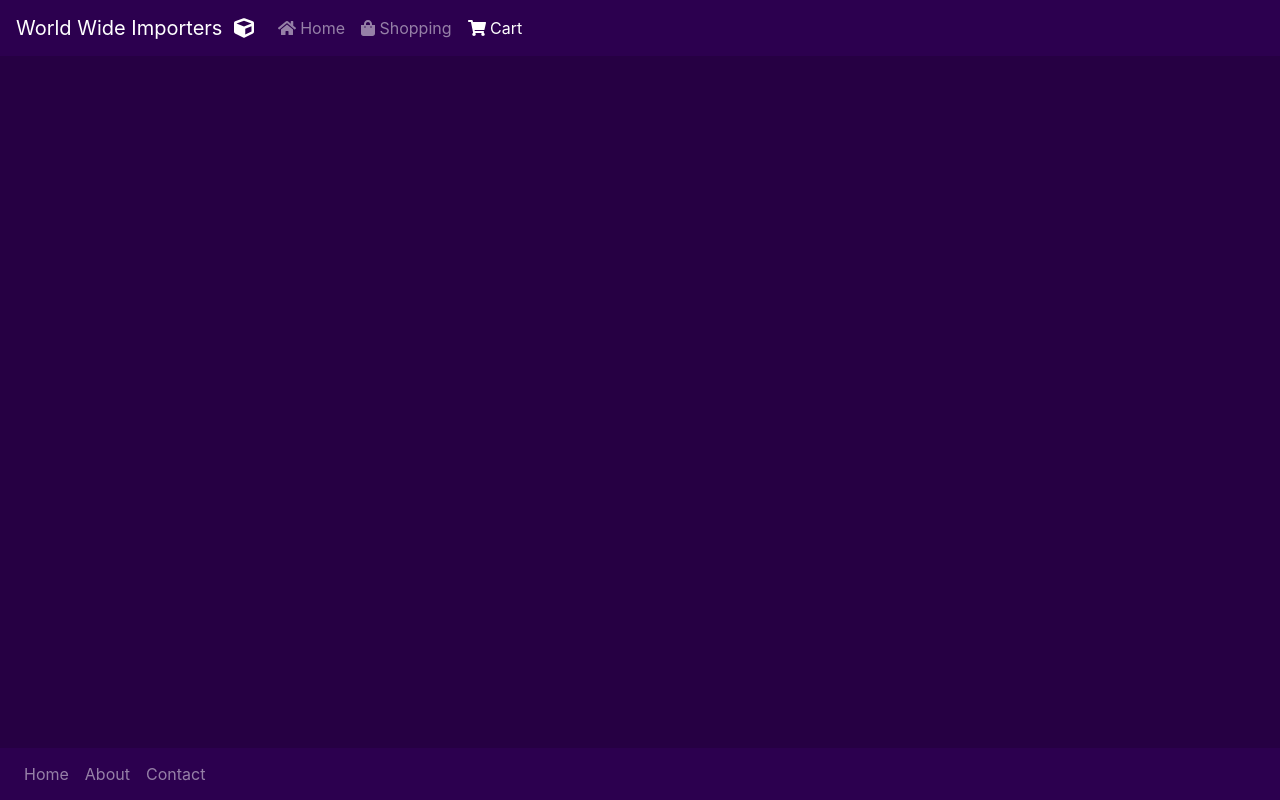
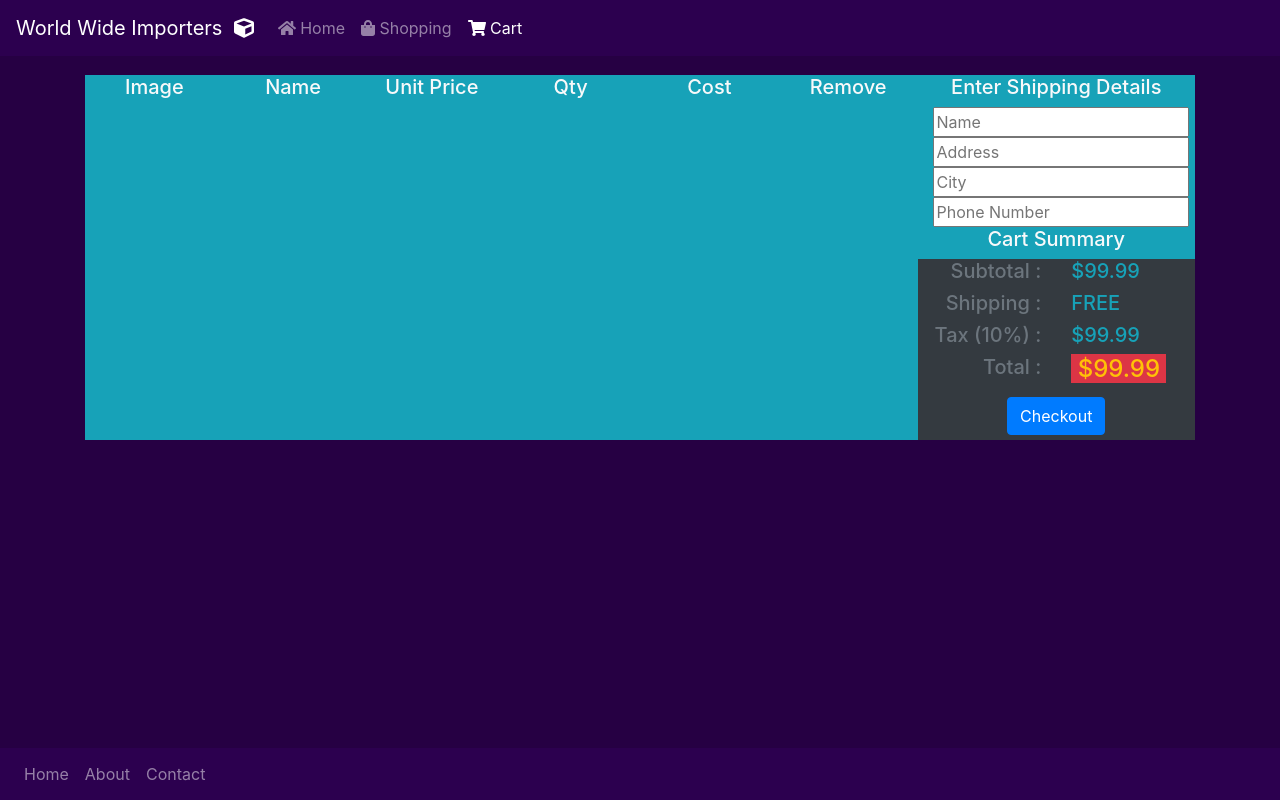
Before and after one commit to OscarNET/OscarNET-DEV238x, an Angular app in the folder WorldWideImporters/: page /#/cart in a window 1280 px wide. Built offline with nearby package versions, Linux system fonts and the light colour scheme.

Commit message:
Add empty Cart page

```diff
--- a/WorldWideImporters/src/app/shop/cart/cart.component.css
+++ b/WorldWideImporters/src/app/shop/cart/cart.component.css
@@ -0,0 +1,3 @@
+.checkout {
+    padding: 5px;
+}
--- a/WorldWideImporters/src/app/shop/cart/cart.component.html
+++ b/WorldWideImporters/src/app/shop/cart/cart.component.html
@@ -0,0 +1,90 @@
+<div *ngIf="cartContent; else loadingBlock" class="container-fluid">
+    <div class="row">
+        <div class="col bg-info text-center">
+            <h5>Image</h5>
+        </div>
+        <div class="col bg-info text-center">
+            <h5>Name</h5>
+        </div>
+        <div class="col bg-info text-center">
+            <h5>Unit Price</h5>
+        </div>
+        <div class="col bg-info text-center">
+            <h5>Qty</h5>
+        </div>
+        <div class="col bg-info text-center">
+            <h5>Cost</h5>
+        </div>
+        <div class="col bg-info text-center">
+            <h5>Remove</h5>
+        </div>
+        <div class="col-3">
+            <!-- ##### Enter Shipping Details ##### -->
+            <div class="row">
+                <div class="col bg-info text-center">
+                    <h5>Enter Shipping Details</h5>
+                </div>
+            </div>
+            <div class="row">
+                <div class="col bg-info text-mutext text-center">
+                    <form>
+                        <input name="name" placeholder="Name" />
+                        <input name="address" placeholder="Address" />
+                        <input name="city" placeholder="City" />
+                        <input name="phoneNumber" placeholder="Phone Number" />
+                    </form>
+                </div>
+            </div>
+            <!-- ##### Cart Summary ##### -->
+            <div class="row">
+                <div class="col bg-info text-center">
+                    <h5>Cart Summary</h5>
+                </div>
+            </div>
+            <div class="row">
+                <div class="col bg-dark text-muted text-right">
+                    <h5>Subtotal :</h5>
+                </div>
+                <div class="col bg-dark text-info text-left">
+                    <h5>$99.99</h5>
+                </div>
+            </div>
+            <div class="row">
+                <div class="col bg-dark text-muted text-right">
+                    <h5>Shipping :</h5>
+                </div>
+                <div class="col bg-dark text-info text-left">
+                    <h5>FREE</h5>
+                </div>
+            </div>
+            <div class="row">
+                <div class="col bg-dark text-muted text-right">
+                    <h5>Tax (10%) :</h5>
+                </div>
+                <div class="col bg-dark text-info text-left">
+                    <h5>$99.99</h5>
+                </div>
+            </div>
+            <div class="row">
+                <div class="col bg-dark text-muted text-right">
+                    <h5>Total :</h5>
+                </div>
+                <div class="col bg-dark text-left">
+                    <h4>
+                        <span class="bg-danger text-warning">
+                            &nbsp;$99.99&nbsp;
+                        </span>
+                    </h4>
+                </div>
+            </div>
+            <!-- ##### Checkout ##### -->
+            <div class="row">
+                <div class="col bg-dark text-center checkout">
+                    <button class="btn btn-primary">Checkout</button>
+                </div>
+            </div>
+        </div>
+    </div>
+</div>
+
+<ng-template #loadingBlock>Loading...</ng-template>
--- a/WorldWideImporters/src/app/shop/cart/cart.component.ts
+++ b/WorldWideImporters/src/app/shop/cart/cart.component.ts
@@ -1,4 +1,10 @@
+/**
+ *  Represents the Cart component for displaying the cart's content.
+ *
+ *  Authored by Oscar Fernandez Gonzalez a.k.a. OscarNET
+ */
 import { Component, OnInit } from '@angular/core';
+import { Item } from '../../model/item.model';
 
 @Component({
   selector: 'app-cart',
@@ -7,6 +13,8 @@ import { Component, OnInit } from '@angular/core';
 })
 export class CartComponent implements OnInit {
 
+  cartContent: Item[] = [];
+
   constructor() { }
 
   ngOnInit() {
```
